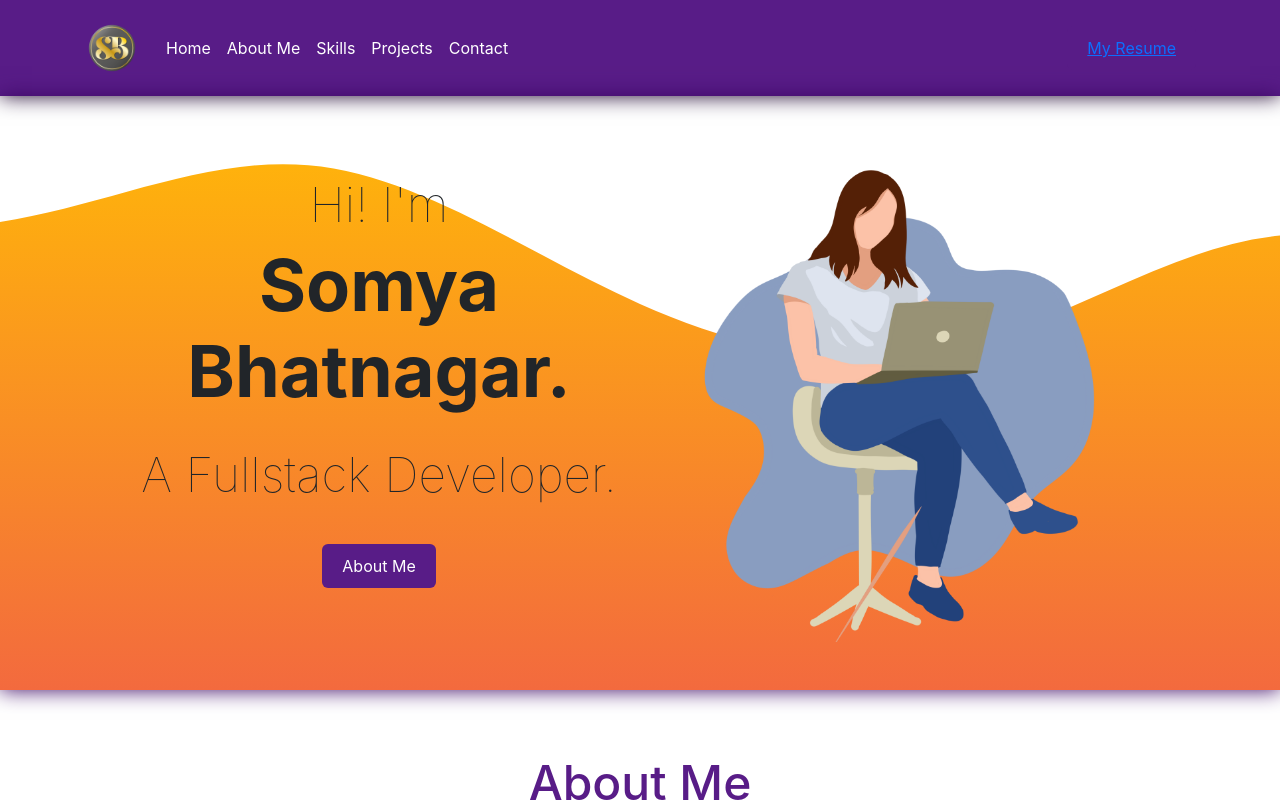
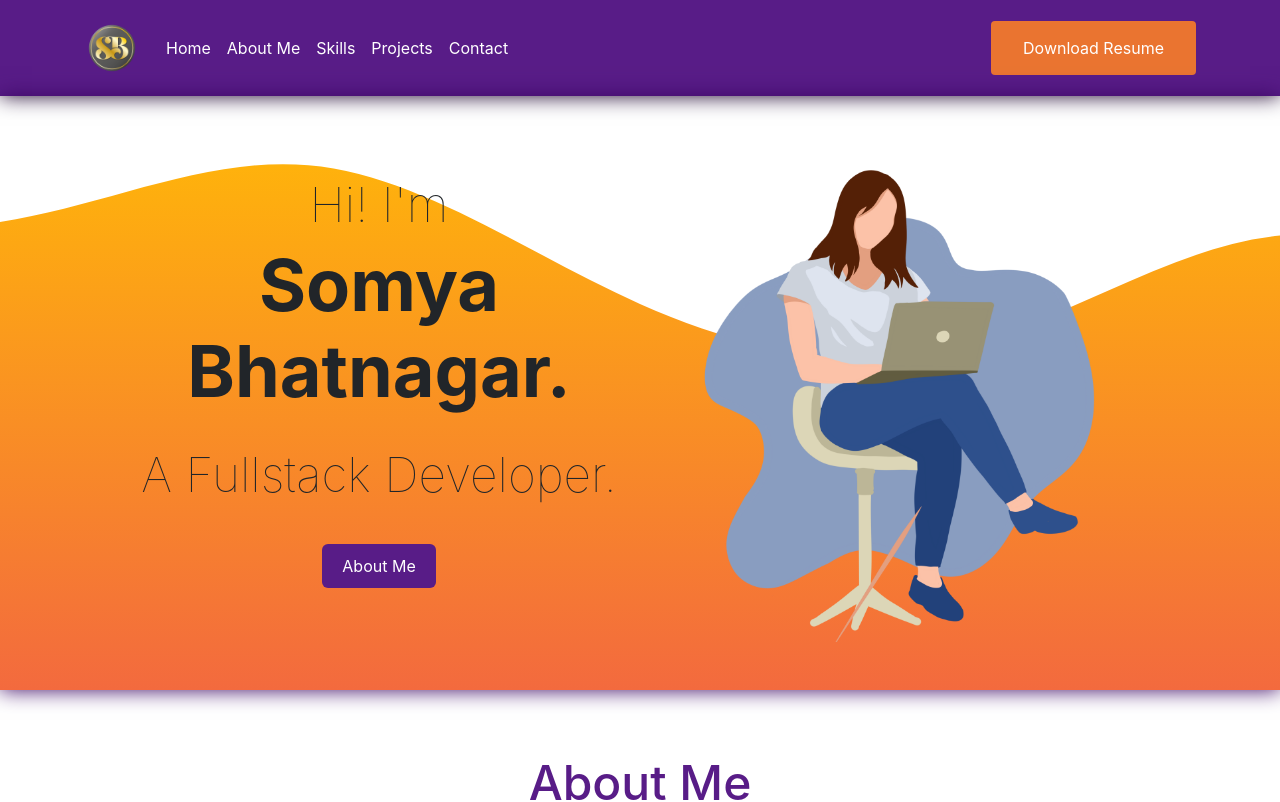
Before and after one commit to SomyaBhatnagar19/fullstackDevPortfolio, a React (Create React App) app: page / in a window 1280 px wide. Shown: the top 802 px of the page. Built offline with nearby package versions, Linux system fonts and the light colour scheme.

Commit message:
Corrected the styling for the resume button.

```diff
--- a/src/pages/css/menu.css
+++ b/src/pages/css/menu.css
@@ -54,3 +54,33 @@
     color: #ffd166;
   }
 }
+
+button.resume {
+  background-color: #ea7430; /* Background color */
+  border: none; /* Remove borders */
+  color: white; /* Text color */
+  padding: 15px 32px; /* Padding */
+  text-align: center; /* Centered text */
+  display: inline-block; /* Inline-block display */
+  font-size: 16px; /* Font size */
+  margin: 4px 2px; /* Margin */
+  cursor: pointer; /* Pointer cursor on hover */
+  border-radius: 4px; /* Rounded corners */
+  transition: background-color 0.3s, transform 0.3s; /* Smooth transitions */
+}
+
+button.resume:hover {
+  background-color: #d08153; /* Darker background on hover */
+  transform: scale(1.05); /* Scale effect on hover */
+}
+
+/* Specific styles for the anchor tag inside the button */
+button.resume a {
+  color: white; /* White text */
+  text-decoration: none; /* Remove underline */
+}
+
+button.resume a:hover {
+  color: white; /* Ensure white text on hover */
+  text-decoration: none; /* Ensure no underline on hover */
+}
--- a/src/pages/menu.js
+++ b/src/pages/menu.js
@@ -44,7 +44,7 @@ function Menu() {
             {/* <Nav.Link href="#Resume" onClick={(event) => { scrollToSection(event); handleNavClick(); }}>Download Resume</Nav.Link> */}
             <Button className="resume">
               <a href={resume} download="resume" className="resume-link">
-                My Resume
+                Download Resume
               </a>
             </Button>
           </Nav>
```
